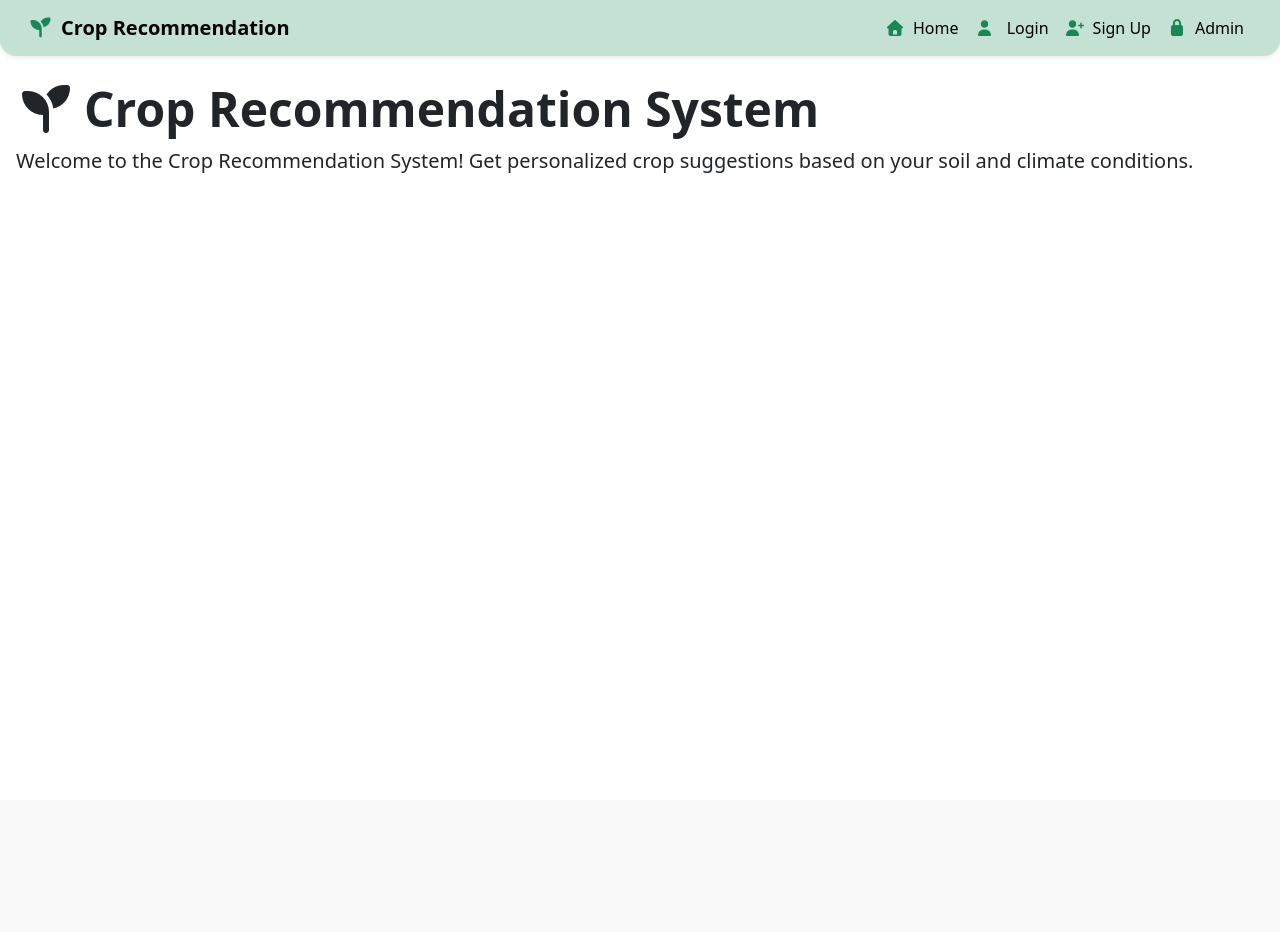
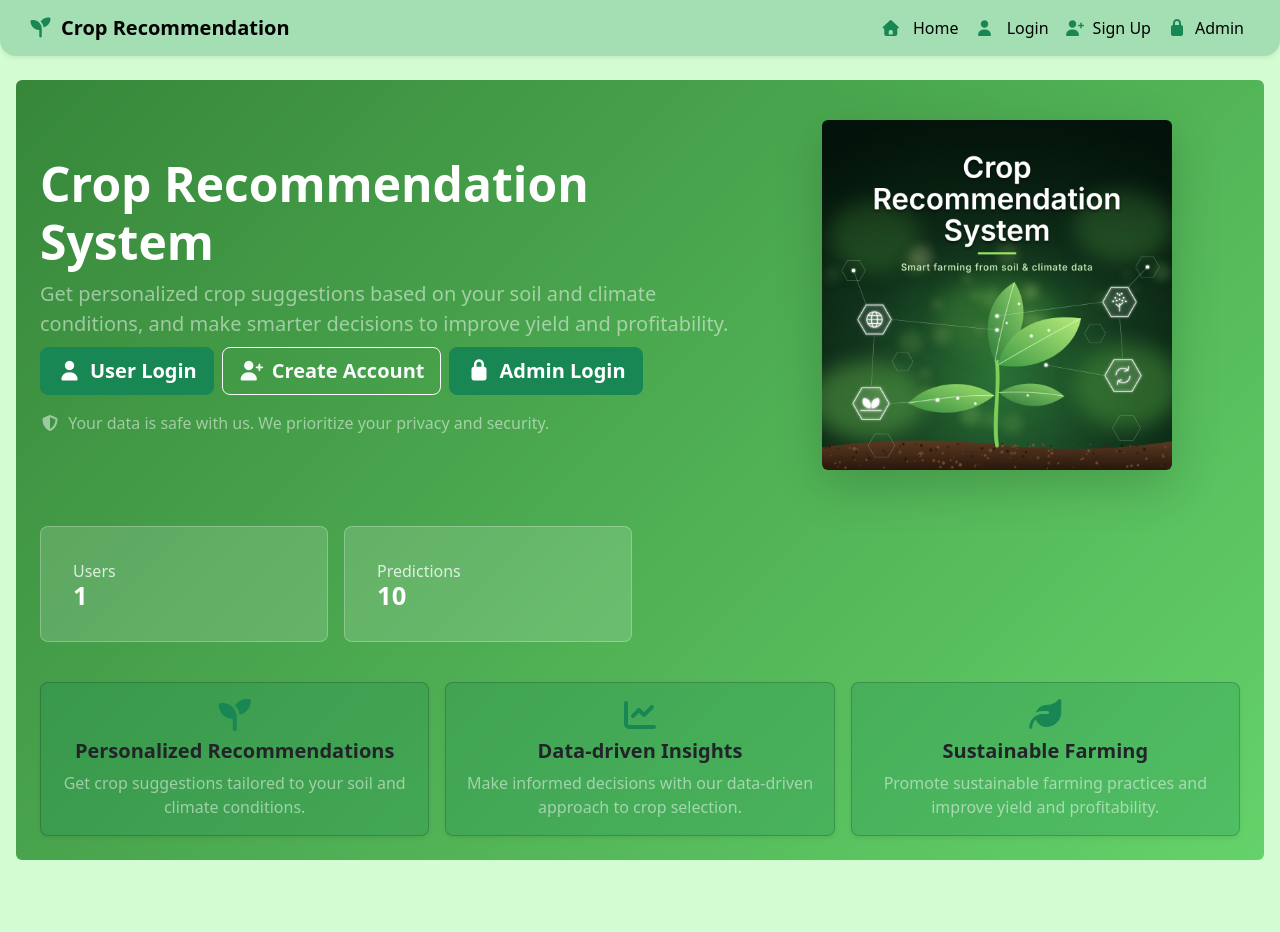
Before and after one commit to maulikcmr05/Crop-Recommendation-Project, a Django app: page /recommender/ in a window 1280 px wide. Before the commit the page ends 173 px from the top, so only its background shows below. Run offline with Django 5.2, Linux system fonts and the light colour scheme; some libraries are stand-ins or nearby versions.

Commit message:
project update

```diff
--- a/crop_project/recommender/models.py
+++ b/crop_project/recommender/models.py
@@ -5,7 +5,7 @@ from django.contrib.auth.models import User
 
 class UserProfile(models.Model):
     user = models.OneToOneField(User, on_delete=models.CASCADE)
-    phone = models.CharField(max_length=20)
+    phone = models.BigIntegerField(null=True, blank=True)
 
     def __str__(self):
         return self.user.get_full_name() or self.user.username
--- /dev/null
+++ b/crop_project/recommender/static/css/style.css
@@ -0,0 +1,20 @@
+.hero-gradient {
+    background: linear-gradient(135deg, #37873a, #64d26a);
+
+}
+.stat-title {
+    background: rgba(255, 255, 255, 0.15);
+    border: 1px solid rgba(255, 255, 255, 0.25);
+    border-radius: 0.5rem;
+    padding: 2rem 2rem;
+    color: #fff;
+}
+.state-title {
+    font-size: 1rem;
+    opacity: .8;
+}
+.state-value {
+    font-size: 1.6rem;
+    font-weight: 700;
+    line-height: 1;
+}
--- a/crop_project/recommender/templates/base.html
+++ b/crop_project/recommender/templates/base.html
@@ -8,6 +8,7 @@
     <link rel="icon" type="image/png" href="{% static 'images/favicon-64.png' %}">
     <link rel="stylesheet" href="https://cdnjs.cloudflare.com/ajax/libs/bootstrap/5.3.9/css/bootstrap.min.css" crossorigin="anonymous" referrerpolicy="no-referrer">
     <link rel="stylesheet" href="https://cdnjs.cloudflare.com/ajax/libs/font-awesome/7.3.1/css/all.min.css" crossorigin="anonymous" referrerpolicy="no-referrer">
+    <link rel="stylesheet" href="{% static 'css/style.css' %}"/>
 </head>
 <body>
     <nav class="navbar navbar-expand-lg bg-success bg-opacity-25 shadow-sm rounded-bottom-4 px-3">
@@ -18,18 +19,52 @@
     </button>
     <div class="collapse navbar-collapse" id="navbarSupportedContent">
       <ul class="navbar-nav ms-auto">
+        {% if user.is_authenticated and not user.is_staff %}
         <li class="nav-item">
-          <a class="nav-link active" href="#"><i class="fas fa-home me-2 text-success"></i>Home</a>
+          <a class="nav-link active" href="#"><i class="fas fa-flask me-2 text-success"></i>Prediction</a>
         </li>
         <li class="nav-item">
-          <a class="nav-link active" href="#"><i class="fas fa-user me-2 text-success"></i> Login</a>
+          <a class="nav-link active" href="#"><i class="fas fa-clock-rotate-left me-2 text-success"></i> History</a>
         </li>
         <li class="nav-item">
-          <a class="nav-link active" href="#"><i class="fas fa-user-plus me-2 text-success"></i>Sign Up</a>
+          <a class="nav-link active" href="#"><i class="fas fa-user me-2 text-success"></i>Profile</a>
+        </li>
+        <li class="nav-item">
+          <a class="nav-link active" href="#"><i class="fas fa-key me-2 text-success"></i>Change Password</a>
+        </li>
+        <li class="nav-item">
+          <a class="nav-link active" href="{% url 'logout' %}"><i class="fas fa-right-from-bracket me-2 text-success"></i>Logout</a>
+        </li>
+        {% elif user.is_authenticated and user.is_staff %}
+        <li class="nav-item">
+          <a class="nav-link active" href="#"><i class="fas fa-gauge me-2 text-success"></i>Dashboard</a>
+        </li>
+        <li class="nav-item">
+          <a class="nav-link active" href="#"><i class="fas fa-table me-2 text-success"></i> Prediction</a>
+        </li>
+        <li class="nav-item">
+          <a class="nav-link active" href="#"><i class="fas fa-user me-2 text-success"></i>Users</a>
+        </li>
+        <li class="nav-item">
+          <a class="nav-link active" href="#"><i class="fas fa-key me-2 text-success"></i>Change Password</a>
+        </li>
+        <li class="nav-item">
+          <a class="nav-link active" href="{% url 'logout' %}"><i class="fas fa-right-from-bracket me-2 text-success"></i>Logout</a>
+        </li>
+        {% else %}
+        <li class="nav-item">
+          <a class="nav-link active" href="{% url 'home' %}"><i class="fas fa-home me-2 text-success"></i> Home</a>
+        </li>
+        <li class="nav-item">
+          <a class="nav-link active" href="{% url 'login' %}"><i class="fas fa-user me-2 text-success"></i> Login</a>
+        </li>
+        <li class="nav-item">
+          <a class="nav-link active" href="{% url 'signup' %}"><i class="fas fa-user-plus me-2 text-success"></i>Sign Up</a>
         </li>
         <li class="nav-item">
           <a class="nav-link active" href="#"><i class="fas fa-lock me-2 text-success"></i>Admin</a>
         </li>
+        {% endif %}
       </ul>
     </div>
   </div>
@@ -39,6 +74,18 @@
     </main>
 
     <script src="https://cdnjs.cloudflare.com/ajax/libs/bootstrap/5.3.9/js/bootstrap.bundle.min.js" crossorigin="anonymous" referrerpolicy="no-referrer"></script>
-    <script src="https://cdnjs.cloudflare.com/ajax/libs/sweetalert/2.1.2/sweetalert.min.js" integrity="sha512-AA1Bzp5Q0K1KanKKmvN/4d3IRKVlv9PYgwFPvm32nPO6QS8yH1HO7LbgB1pgiOxPtfeg5zEn2ba64MUcqJx6CA==" crossorigin="anonymous" referrerpolicy="no-referrer"></script>
+    <script src="https://cdn.jsdelivr.net/npm/sweetalert2@11"></script>
+    {% if messages %}
+    <script>
+        {% for message in messages %}
+            Swal.fire({
+                title: "{{ message.tags|capfirst }}",
+                text: "{{ message }}",
+                icon: "{% if message.tags == 'error' %}error{% elif message.tags == 'success' %}success{% else %}info{% endif %}",
+                button: "OK",
+            });
+        {% endfor %}
+    </script>
+    {% endif %}
 </body>
 </html>
--- a/crop_project/recommender/templates/home.html
+++ b/crop_project/recommender/templates/home.html
@@ -1,16 +1,88 @@
 {% extends 'base.html' %}
-
-{% block title %}Home | Crop Recommendation System{% endblock %}
+{% load static %}
+{% block title %}Home{% endblock %}
 
 {% block content %}
-    <div class="row">
-        <div class="col-md-12">
-            <h1 class="display-5 fw-bold">
-                <i class="fas fa-seedling me-2"></i>Crop Recommendation System
-            </h1>
-            <p class="lead">
-                Welcome to the Crop Recommendation System! Get personalized crop suggestions based on your soil and climate conditions.
-            </p>
+<style>
+    body {
+        background-color: #d2fcd2;
+        min-height: 100vh;
+        display: flex;
+        flex-direction: column;
+    }
+</style>
+<section class="hero-gradient rounded-2 p-4 mb-5 text-white">
+    <div class="row align-items-center">
+        <div class="col-lg-7">
+            <h1 class="display-5 fw-semibold mb-2">Crop Recommendation System</h1>
+            <p class="lead text-white-50 mb-2">Get personalized crop suggestions based on your soil and climate conditions, and make smarter decisions to improve yield and profitability.</p>
+            <div class="d-flex flex-wrap gap-2">
+                {% if user.is_authenticated and user.is_staff %}
+                <a href="#" class="btn btn-success btn-lg fw-semibold"><i class="fas fa-gauge me-2"></i>Admin Dashboard</a>
+                <a href="#" class="btn btn-outline-light btn-lg fw-semibold"><i class="fas fa-table me-2"></i>View Predictions</a>
+                {% elif user.is_authenticated and not user.is_staff %}
+                <a href="#" class="btn btn-success btn-lg fw-semibold"><i class="fas fa-flask me-2"></i>Predict Now</a>
+                <a href="#" class="btn btn-outline-light btn-lg fw-semibold"><i class="fas fa-clock-rotate-left me-2"></i>View History</a>
+                {% else %}
+                <a href="#" class="btn btn-success btn-lg fw-semibold"><i class="fas fa-user me-2"></i>User Login</a>
+                <a href="#" class="btn btn-outline-light btn-lg fw-semibold"><i class="fas fa-user-plus me-2"></i>Create Account</a>
+                <a href="#" class="btn btn-success btn-lg fw-semibold"><i class="fas fa-lock me-2"></i>Admin Login</a>
+                {% endif %}
+            </div>
+            <div class="mt-3 text-white-50">
+                <i class="fa-solid fa-shield-alt me-1"></i> Your data is safe with us. We prioritize your privacy and security.
+            </div>
+        </div>
+        <div class="col-lg-5 text-center mt-4 mt-lg-0 p-3">
+            <img src="{% static 'images/1.png' %}" alt="Crop Recommendation" style="max-height: 350px;" class="img-fluid rounded-2 shadow-lg"/>
         </div>
     </div>
+
+    <!-- Stats -->
+    <div class="row g-3 mt-4">
+        <div class="col-sm-6 col-lg-3">
+            <div class="stat-title">
+                    <div class="state-title">Users</div>
+                    <div class="state-value">1</div>
+            </div>
+        </div>
+        <div class="col-sm-6 col-lg-3">
+            <div class="stat-title">
+                    <div class="state-title">Predictions</div>
+                    <div class="state-value">10</div>
+            </div>
+        </div>
+    </div>
+
+    <!-- Feature cards -->
+    <div class="row g-3 mt-4">
+        <div class="col-md-4">
+            <div class="card bg-success bg-opacity-25 h-100 shadow-sm rounded-3">
+                <div class="card-body text-center">
+                    <i class="fas fa-seedling fa-2x mb-2 text-success"></i>
+                    <h5 class="card-title fw-semibold">Personalized Recommendations</h5>
+                    <p class="card-text text-white-50">Get crop suggestions tailored to your soil and climate conditions.</p>
+                </div>
+            </div>
+        </div>
+        <div class="col-md-4">
+            <div class="card bg-success bg-opacity-25 h-100 shadow-sm rounded-3">
+                <div class="card-body text-center">
+                    <i class="fas fa-chart-line fa-2x mb-2 text-success"></i>
+                    <h5 class="card-title fw-semibold">Data-driven Insights</h5>
+                    <p class="card-text text-white-50">Make informed decisions with our data-driven approach to crop selection.</p>
+                </div>
+            </div>
+        </div>
+        <div class="col-md-4">
+            <div class="card bg-success bg-opacity-25 h-100 shadow-sm rounded-3">
+                <div class="card-body text-center">
+                    <i class="fas fa-leaf fa-2x mb-2 text-success"></i>
+                    <h5 class="card-title fw-semibold">Sustainable Farming</h5>
+                    <p class="card-text text-white-50">Promote sustainable farming practices and improve yield and profitability.</p>
+                </div>
+            </div>
+        </div>
+    </div>
+</section>
 {% endblock %}
--- a/crop_project/recommender/urls.py
+++ b/crop_project/recommender/urls.py
@@ -1,6 +1,10 @@
 from django.urls import path
-from .views import home
+from .views import *
 
 urlpatterns = [
     path('',home,name='home'),
+    path('signup/', signup_view, name='signup'),
+    path('predict/', predict_view, name='predict'),
+    path('logout/', logout_view, name='logout'),
+    path('login/', login_view, name='login')
 ]
--- a/crop_project/recommender/views.py
+++ b/crop_project/recommender/views.py
@@ -1,4 +1,61 @@
-from django.shortcuts import render
+from django.shortcuts import render, redirect
+from .models import *
+from django.contrib import messages
+from django.contrib.auth import authenticate, login, logout
+from django.contrib.auth.models import User
 
 def home(request):
     return render(request, 'home.html')
+
+def signup_view(request):
+    if request.method == 'POST':
+        name = request.POST.get('name')
+        phone = request.POST.get('phone')
+        email = request.POST.get('email')
+        password = request.POST.get('password')
+
+        if not name or not email or not phone or not password:
+            messages.error(request, 'Please fill in all fields.')
+            return redirect('signup')
+        if len(password) < 8:
+            messages.error(request, 'Password must be at least 8 characters long.')
+            return redirect('signup')
+        if User.objects.filter(username=email):
+            messages.error(request, 'Email is already registered.')
+            return redirect('signup')
+        user = User.objects.create_user(username=email, password=password)
+        if " " in name:
+            first, last = name.split(" ", 1)
+        else:
+            first, last = name, ""
+        user.first_name = first
+        user.last_name = last
+        user.save()
+
+        UserProfile.objects.create(user=user, phone=phone)
+        login(request, user)
+        messages.success(request, 'Account created successfully! You are now logged in.')
+        return redirect('predict')
+    return render(request, 'signup.html')
+
+def predict_view(request):
+    return render(request, 'predict.html')
+
+def logout_view(request):
+    logout(request)
+    messages.success(request, 'You have been logged out.')
+    return redirect('login')
+
+def login_view(request):
+    if request.method == 'POST':
+        username = request.POST.get('email')
+        password = request.POST.get('password')
+
+        user = authenticate(request, username=username, password=password)
+        if not user:
+            messages.error(request, 'Invalid Login Credentials.')
+            return redirect('login')
+        login(request, user)
+        messages.success(request, 'Login successful!')
+        return redirect('predict')
+    return render(request, 'login.html')
```
Also changed, not shown: crop_project/recommender/ml/loader.py (added, +21 -0 lines), crop_project/recommender/templates/login.html (added, +85 -0 lines), crop_project/recommender/templates/predict.html (added, +17 -0 lines), crop_project/recommender/templates/signup.html (added, +98 -0 lines), crop_project/db.sqlite3, crop_project/recommender/static/images/1.png (added), crop_project/recommender/static/images/admin-image.png (added), crop_project/recommender/static/images/login-image.png (added), crop_project/recommender/static/images/predict-image.png (added), crop_project/recommender/static/images/signup-image.png (added).
